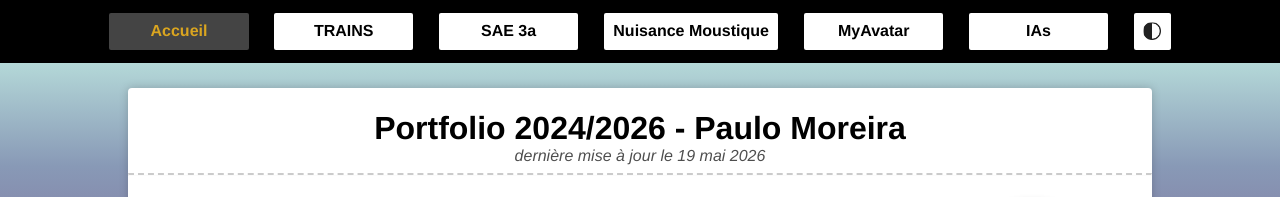
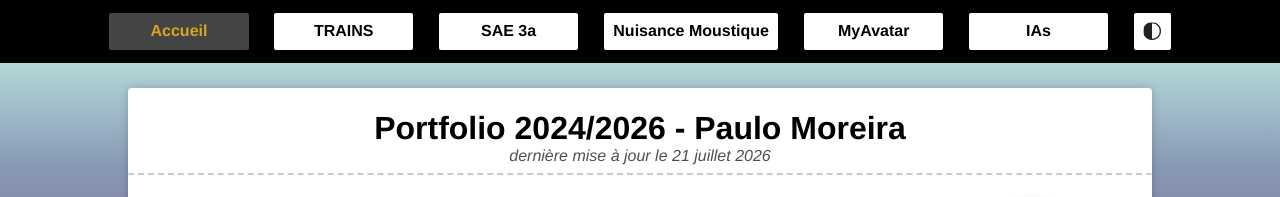
Before and after one commit to moreirap-p/portfolio2, a Vue app: page /ias#/accueil in a window 1280 px wide. Shown: the top 197 px of the page. Built offline with nearby package versions, Linux system fonts and the light colour scheme.

Commit message:
update CV

```diff
--- a/src/views/Accueil.vue
+++ b/src/views/Accueil.vue
@@ -40,7 +40,7 @@ function colour(event) {
     <main id="bg-acceuil">
     <div class="box extra-tp-margin">
       <h1 class="no-bt-margin">Portfolio 2024/2026 - Paulo Moreira</h1>
-      <span class="italic trans">dernière mise à jour le 19 mai 2026</span>
+      <span class="italic trans">dernière mise à jour le 21 juillet 2026</span>
       <hr class="dashed">
       <div class="horizontal">
         <div>
```
Also changed, not shown: 1 other file (tests, documents, lock files or other folders).
